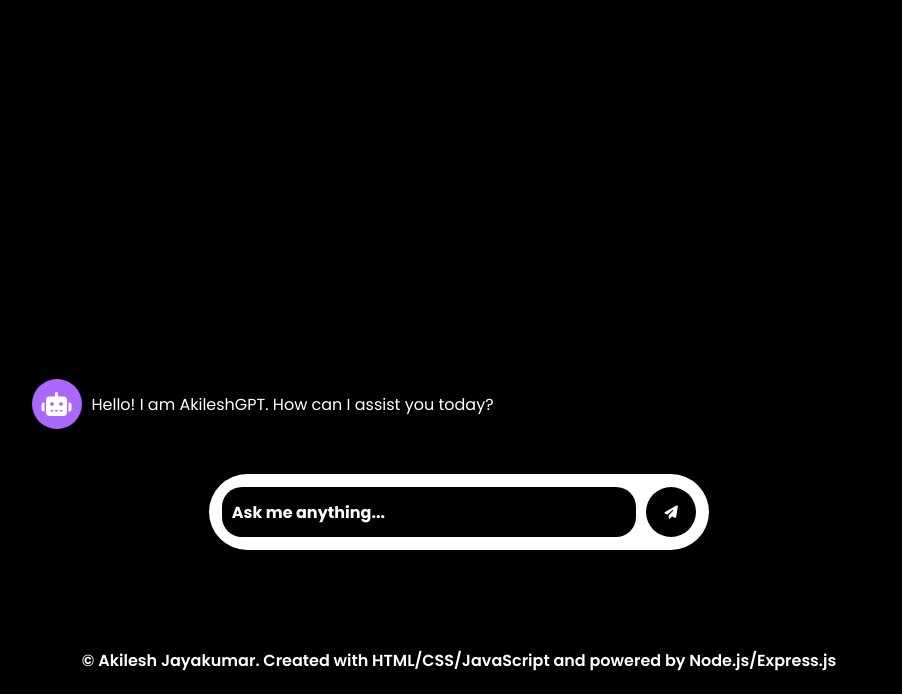
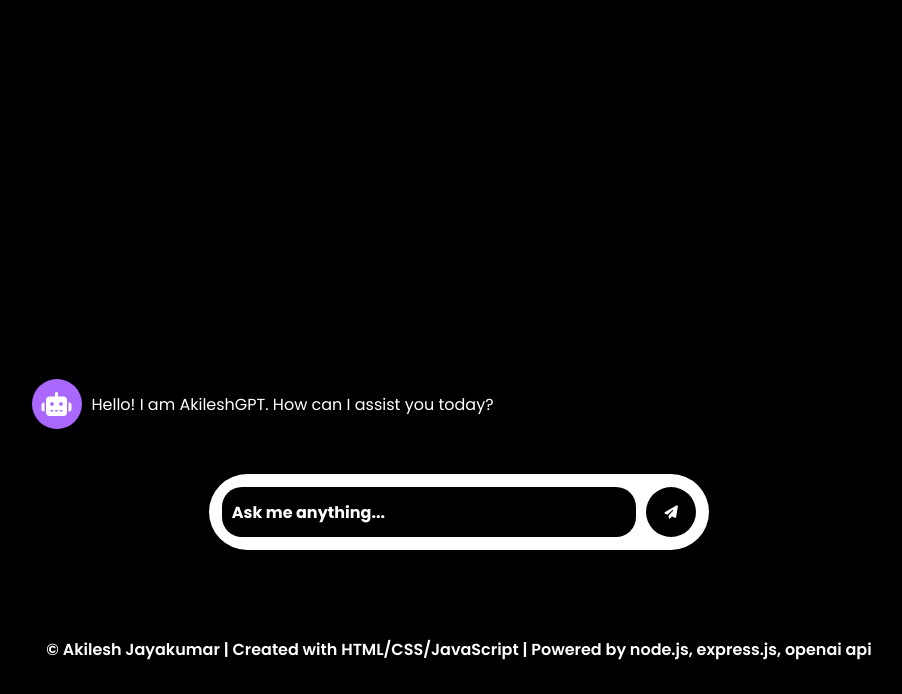
Before and after one commit to akileshjayakumar/chatgpt-clone, a website: page public/index.html in a window 1280 px wide. Shown: the part 106-800 px from the top of the page, without its empty margins (181-1083 px from the left). Drawn offline with Linux system fonts and the light colour scheme.

Commit message:
Update css

```diff
--- a/public/index.html
+++ b/public/index.html
@@ -30,10 +30,11 @@
       </div>
     </div>
     <script src="script.js"></script>
-    <footer class="footer">
-      <p>
-        © Akilesh Jayakumar. Created with HTML/CSS/JavaScript and powered by
-        Node.js/Express.js
+
+    <footer>
+      <p class="footer">
+        © Akilesh Jayakumar | Created with HTML/CSS/JavaScript | Powered by
+        node.js, express.js, openai api
       </p>
     </footer>
   </body>
--- a/public/style.css
+++ b/public/style.css
@@ -169,16 +169,17 @@ body {
   animation: pop 0.3s ease;
 }
 
+/* Footer styling */
 .footer {
-  background-color: #000000;
   color: #ffffff;
   text-align: center;
-  padding: 5px;
+  padding: 1rem 0;
   position: fixed;
   left: 0;
   bottom: 0;
   width: 100%;
-  z-index: 3;
+  backdrop-filter: blur(5px);
+  -webkit-backdrop-filter: blur(5px);
   font-size: 16px;
   font-weight: 600;
 }
```
Also changed, not shown: 1 other file.
